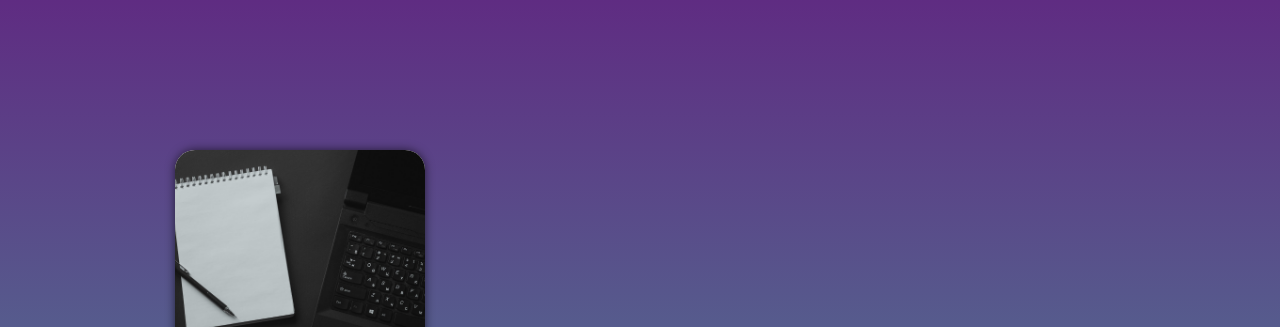
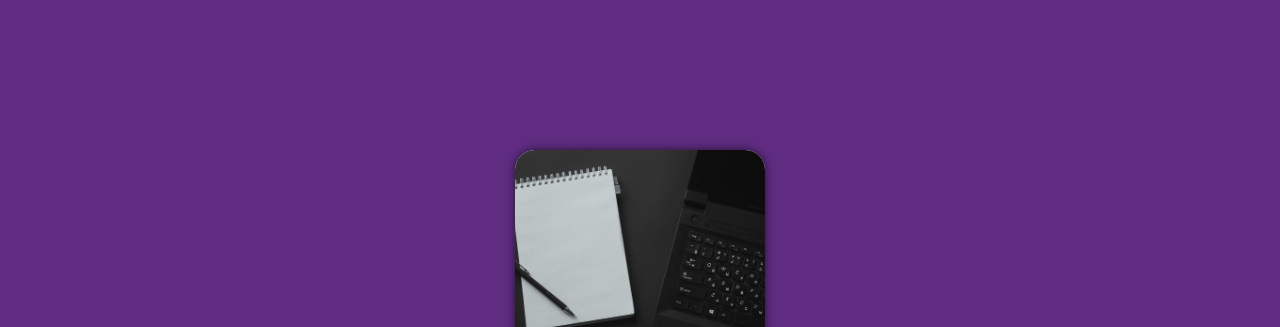
Before and after one commit to PedroHenriqueJS/projeto-login, a plain HTML site: page index.html in a window 1280 px wide. Shown: the top 327 px of the page. Drawn offline with Linux system fonts and the light colour scheme.

Commit message:
atualizei projeto-login

```diff
--- a/index.html
+++ b/index.html
@@ -7,7 +7,6 @@
     <title>Login</title>
     <link href="https://fonts.googleapis.com/icon?family=Material+Icons" rel="stylesheet">
     <link rel="stylesheet" href="estilos/style.css">
-    <link rel="stylesheet" href="estilos/mediaquery.css">
 </head>
 <body>
     <main>
```
